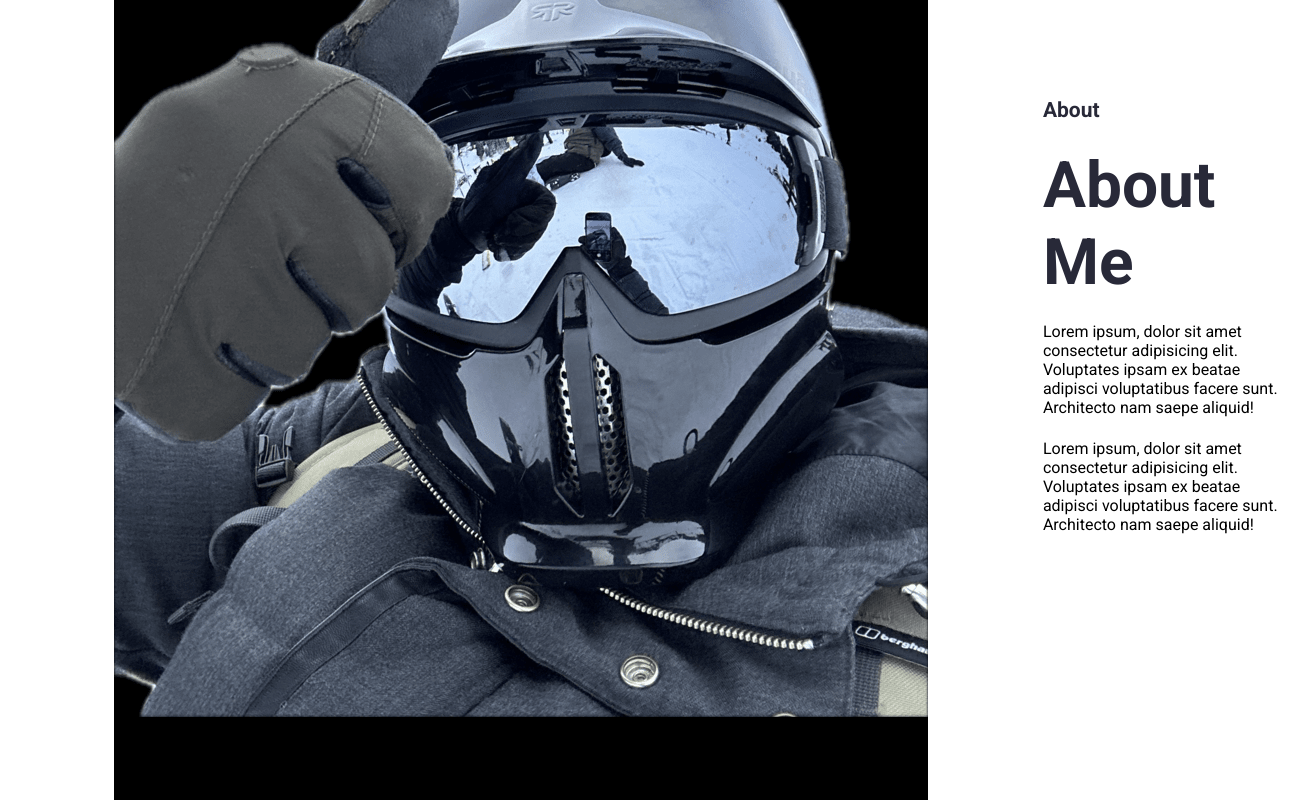
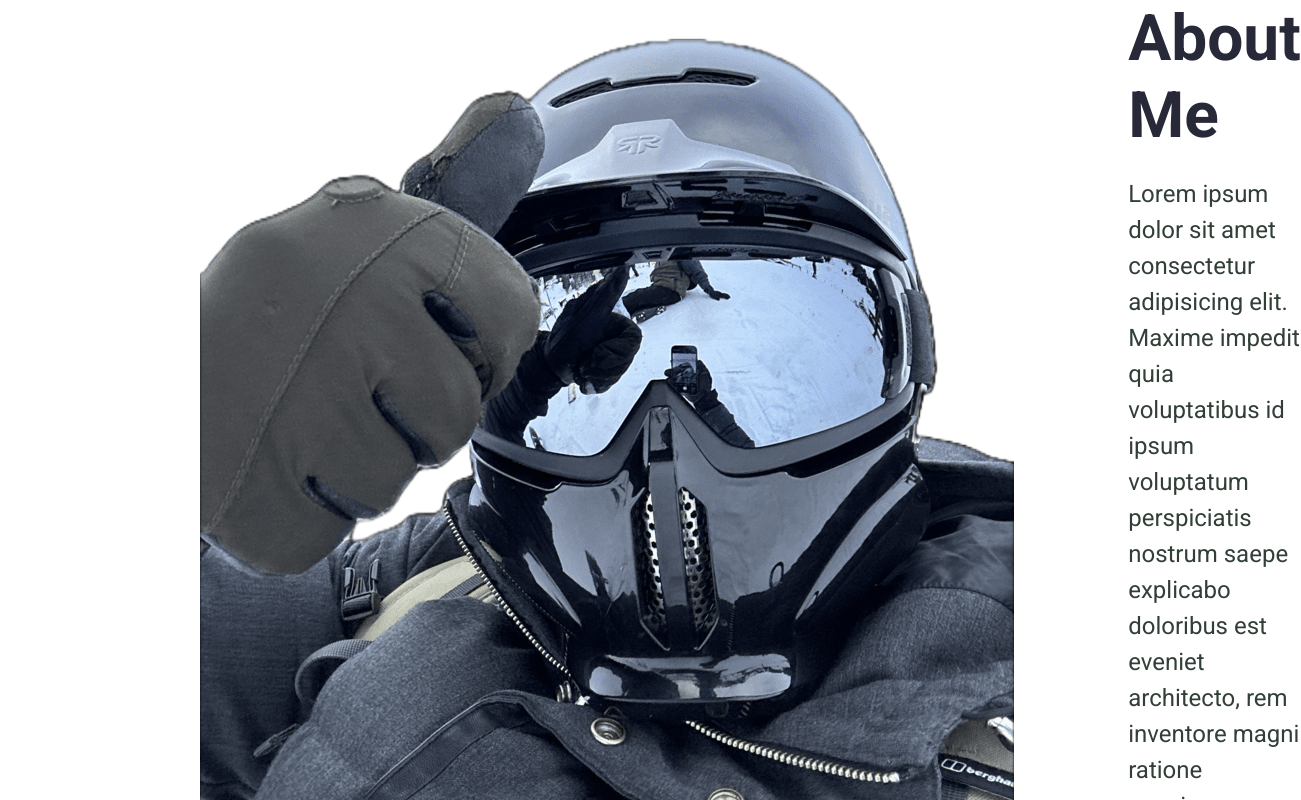
Before and after one commit to peter-skerritt/Peter-Skerritt---Digital-Showcase, a React (Create React App) app: page / in a window 1280 px wide. Shown: the part 2000-2800 px from the top of the page, 1301 px wide, since content can reach past the window. Built offline with nearby package versions, Linux system fonts and the light colour scheme.

Commit message:
Finished about me section template

```diff
--- a/src/App.css
+++ b/src/App.css
@@ -19,7 +19,7 @@ p {
 }
 
 :root {
-    --primary: #627a4b;
+    --primary: #323f37;
     --heading-color:#282938;
     --bg-shade: #b7c0b4;
     --github: #e62872;
@@ -205,7 +205,7 @@ h2 {
   /* Navbar Content */
   .navbar--content {
     color: var(--darkblue);
-    font-size: 16px;
+    font-size: 20px;
     font-style: normal;
     font-weight: 400;
     line-height: 24px;
@@ -366,7 +366,7 @@ h2 {
 
 .about--section {
     display: grid;
-    padding: 133.3px 85.3;
+    padding: 133.3px 85.3px;
     align-items: center;
     gap: 114.6px;
     grid-template-columns: repeat(2, 1fr);
@@ -377,3 +377,5 @@ h2 {
     height: 100%;
     padding-left: 114.3px;
 }
+
+/* My Portfolio Starts */
--- a/src/Pages/Home/AboutMe.jsx
+++ b/src/Pages/Home/AboutMe.jsx
@@ -9,8 +9,15 @@ export default function AboutMe() {
                 <div className="hero--section--content">
                     <p className="section--title">About</p>
                     <h1 className="skills--section--heading">About Me</h1>
-                    <p className="her--section-description">Lorem ipsum, dolor sit amet consectetur adipisicing elit. Voluptates ipsam ex beatae adipisci voluptatibus facere sunt. Architecto nam saepe aliquid!</p>
-                    <p className="her--section-description">Lorem ipsum, dolor sit amet consectetur adipisicing elit. Voluptates ipsam ex beatae adipisci voluptatibus facere sunt. Architecto nam saepe aliquid!</p>
+                    <p className="hero--section-description">Lorem ipsum dolor sit amet consectetur adipisicing
+                    elit. Maxime impedit quia voluptatibus id ipsum voluptatum
+                    perspiciatis nostrum saepe explicabo doloribus est eveniet architecto,
+                    rem inventore magni ratione possimus. Molestias placeat sapiente nam a
+                    ut cupiditate. Sed pariatur quisquam aliquam nemo iure id odit, accusamus
+                    deleniti possimus?</p>
+                    <p className="hero--section-description">Lorem ipsum, dolor sit amet consectetur
+                    adipisicing elit. Voluptates ipsam ex beatae adipisci voluptatibus facere sunt.
+                    Architecto nam saepe aliquid!</p>
                 </div>
             </div>
         </section>
--- a/src/Pages/Homescreen/index.jsx
+++ b/src/Pages/Homescreen/index.jsx
@@ -8,6 +8,7 @@ export default function Home () {
         <Hero />
         <MySkills />
         <AboutMe />
+        <AboutMe />
         </>
     )
 }
```
Also changed, not shown: public/img/about-me.png, public/img/about-me4.png (added).
